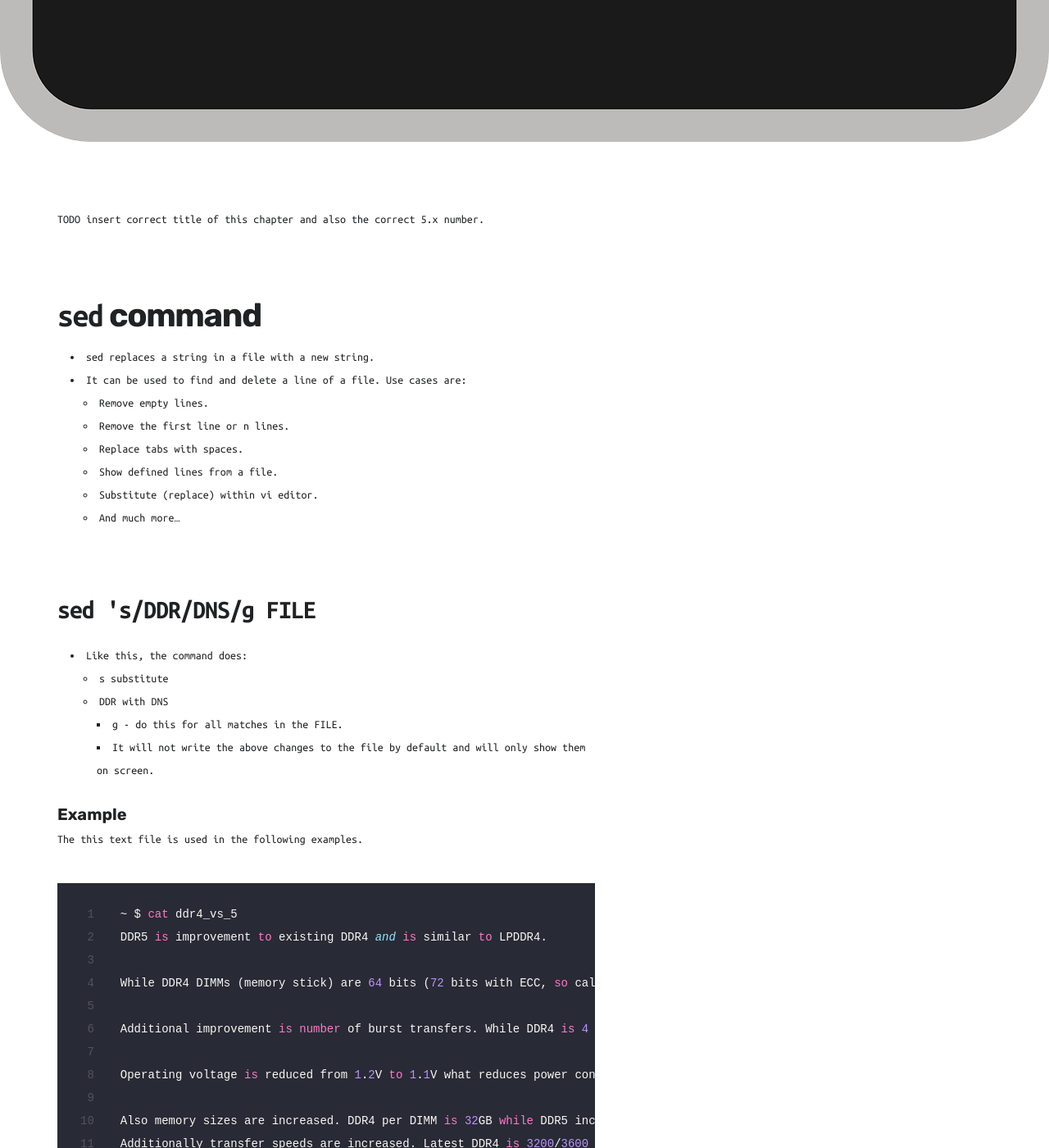
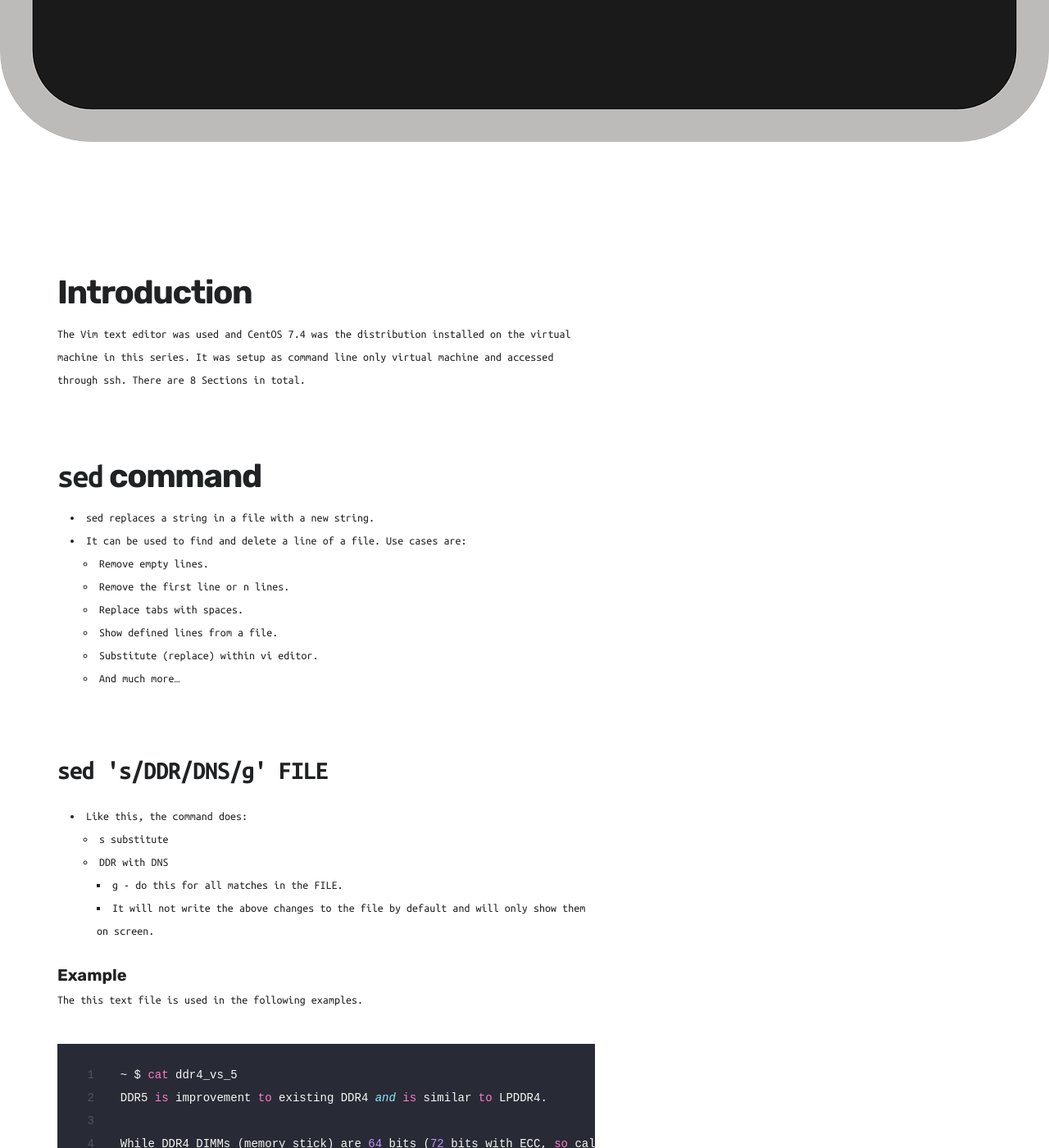
Before and after one commit to kletobias/kletobias.github.io, a Jekyll site: the page built from _projects/Chapter_5-3.md, in a window 1280 px wide and 1400 px high, scrolled down 1066 px. Shown: the whole window at 82% size. Built offline with Jekyll 4.4.1, drawn with Linux system fonts in a browser that asks for light colours; nearby versions of some CDN libraries.

Commit message:
updating module5 for the website

```diff
--- a/_projects/Chapter_5-3.md
+++ b/_projects/Chapter_5-3.md
@@ -2,15 +2,18 @@
 title: 'sed command'
 subtitle: 'Learning Linux - Section 5.3'
 date: 2021-12-28 00:00:00
-description: 'This article covers some of the essential commands and / or concepts used in any Linux distribution. Vim text editor was used and CentOS 7 was the OS used in this series. It was setup as command line only virtual machine and accessed through ssh. There are 8 Sections in total.'
+description: 'This article covers some of the essential commands or concepts used in any Linux distribution.'
 featured_image: bash-ga254901e3_1280.png
 gallery_images: Bash_GNOME_Terminal_screenshot.png
 accent_color: '#4C60E6'
 ---
 
+### Introduction
+
+The Vim text editor was used and CentOS 7.4 was the distribution installed on the virtual machine in this series. It was setup as command line only virtual machine and accessed through ssh. There are 8 Sections in total.
+
 <!---Gallery is used, when listing the articles, featured is the image placed at the top of the article.
 -->
-TODO insert correct title of this chapter and also the correct 5.x number.
 
 ### `sed` command
 
@@ -23,13 +26,14 @@ TODO insert correct title of this chapter and also the correct 5.x number.
   - Substitute \(replace) within vi editor.
   - And much more...
 
-#### `sed 's/DDR/DNS/g FILE`
+#### `sed 's/DDR/DNS/g' FILE`
 
 - Like this, the command does\:
   - `s` substitute
   - `DDR` with `DNS`
 	- `g` - do this for all matches in the `FILE`.
 	- It will not write the above changes to the file by default and will only show them on screen.
+
 
 ##### Example
 
```
